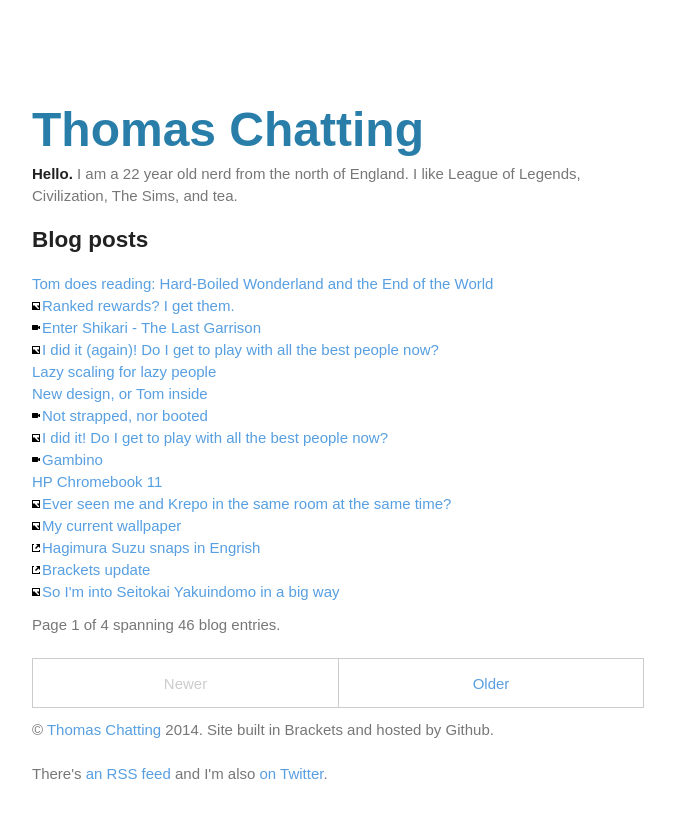
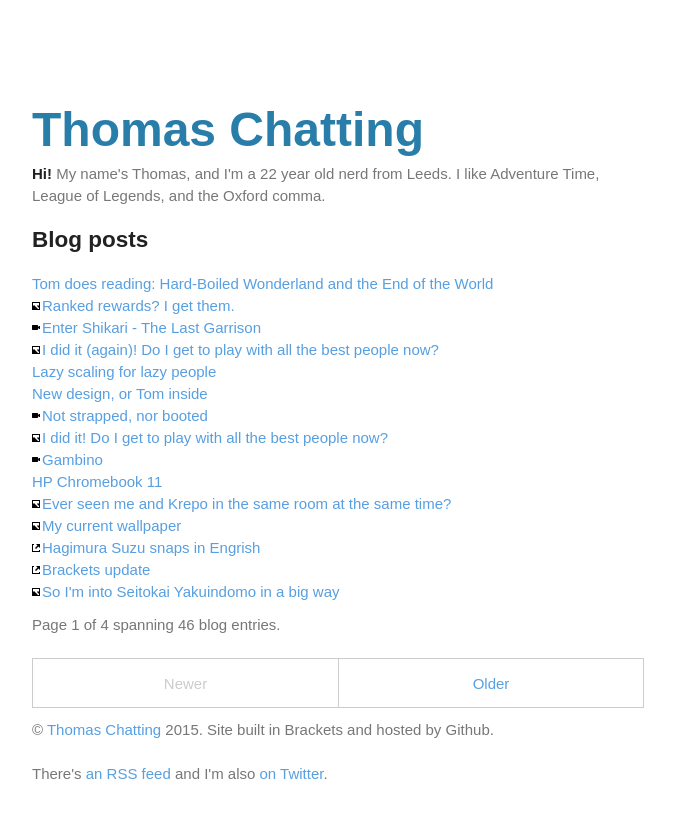
Before and after one commit to tomchatting/tomchatting.github.io, a Jekyll site: the page built from index.html, in a window 1280 px wide. Shown: the top 818 px of the page, without its empty margins (302-977 px from the left). Built offline with Jekyll 4.4.1, drawn with Linux system fonts in a browser that asks for light colours; some web fonts are replaced; the list of posts is cut into pages by our own code.

Commit message:
Updated default.html to reflect the current year

```diff
--- a/_layouts/default.html
+++ b/_layouts/default.html
@@ -2,14 +2,14 @@
 <html lang=en>
     <meta charset=utf-8>
     <meta name=viewport content="initial-scale=1, minimum-scale=1, width=device-width">
-    <title>{{ page.title }} - Return of the Tom</title>
+    <title>{{ page.title }} - Yeah Boi!</title>
     <link rel=stylesheet href=/css/main.css>
     <link rel=stylesheet href=/css/syntax.css>
 
     <h1 class=hero><a href=/>Thomas Chatting</a></h1>
-    <p><b>Hello.</b> <ins>I am a 22 year old nerd from the north of England. I like League of Legends, Civilization, The Sims, and tea.</ins></p>
+    <p><b>Hi!</b> <ins>My name's Thomas, and I'm a 22 year old nerd from Leeds. I like Adventure Time, League of Legends, and the Oxford comma.</ins></p>
 
     {{ content }}
 
-    <p><ins>&copy; <a href=/about/>Thomas Chatting</a> 2014. Site built in Brackets and hosted by Github.</ins></p>
+    <p><ins>&copy; <a href=/about/>Thomas Chatting</a> 2015. Site built in Brackets and hosted by Github.</ins></p>
     <p><ins>There's <a href=/feed.xml>an RSS feed</a> and I'm also <a href=//twitter.com/phenomenontom>on Twitter</a>.</ins></p>
```
